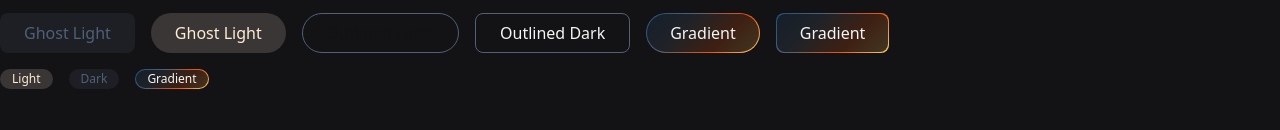
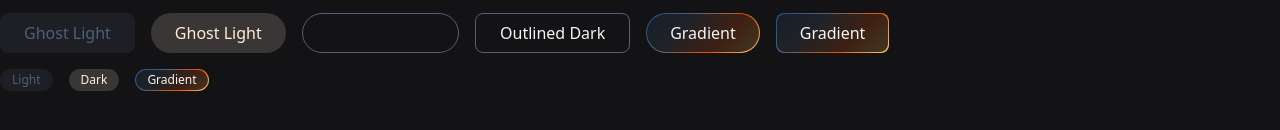
Before and after one commit to bakansm/sonic-labs-fe-assignment, a Next.js app: page / in a window 1280 px wide. Shown: the part 446-576 px from the top of the page. Built offline with nearby package versions, Linux system fonts and the light colour scheme.

Commit message:
fix: wrong badge  color name for ghost

```diff
--- a/src/components/ui/badge.tsx
+++ b/src/components/ui/badge.tsx
@@ -5,19 +5,19 @@
 
 const badgeVariants = cva(
   cn(
-    'relative inline-flex w-fit shrink-0 items-center justify-center gap-1 overflow-hidden whitespace-nowrap rounded-full px-3 py-0.5 font-medium text-xs transition-all',
+    'relative flex h-5.5 w-fit shrink-0 items-center justify-center gap-1 overflow-hidden whitespace-nowrap rounded-full px-3 font-medium text-xs transition-all',
     '[&>svg]:pointer-events-none [&>svg]:size-3',
   ),
   {
     compoundVariants: [
       {
         className: cn('bg-shade-2/16 text-shade-2'),
-        color: 'dark',
+        color: 'light',
         variant: 'ghost',
       },
       {
         className: cn('bg-shade-light/16 text-shade-light'),
-        color: 'light',
+        color: 'dark',
         variant: 'ghost',
       },
       {
```
